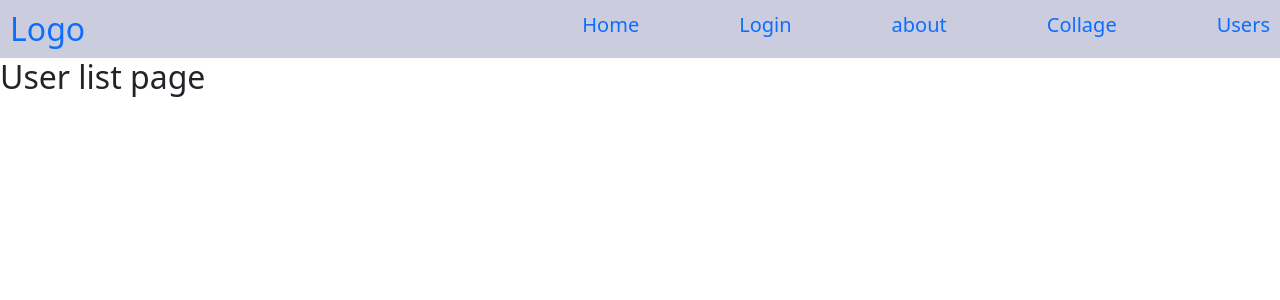
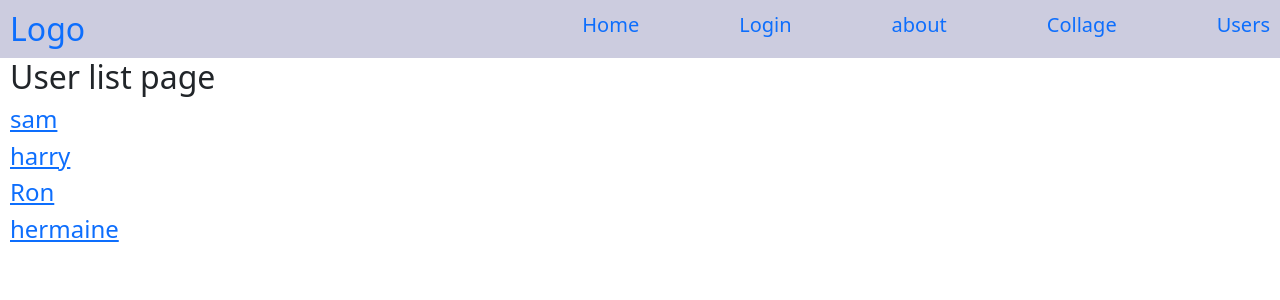
Before and after one commit to yahoowecanwork2/Learning-React, a React (Vite) app: page /users in a window 1280 px wide. Shown: the top 300 px of the page. Built offline with nearby package versions, Linux system fonts and the light colour scheme.

Commit message:
learning same new

```diff
--- a/src/App.jsx
+++ b/src/App.jsx
@@ -10,6 +10,7 @@ import Student from './student';
 import Departments from './Department';
 import Details from './Details';
 import Users from './Users';
+import UsersDetails from './userDetails';
 
 
 function App() {
@@ -26,6 +27,7 @@ function App() {
             <Route path='/user/Login' element={<h1><Login /></h1>} />
             <Route path='/user/About' element={<h1><About /></h1>} />
             <Route path='/users' element={<h1><Users /></h1>} />
+            <Route path='/users/:id' element={<h1><UsersDetails /></h1>}></Route>
           </Route>
 
 
--- a/src/Users.jsx
+++ b/src/Users.jsx
@@ -1,7 +1,22 @@
+
+import { Link } from "react-router";
 function Users() {
+    const userData = [{ id: 1, name: 'sam' },
+    { id: 2, name: 'harry' },
+    { id: 3, name: 'Ron' },
+    { id: 4, name: 'hermaine' },
+    ]
+
     return (
-        <div>
+        <div style={{ marginLeft: 10 }}>
             <h2>User list page</h2>
+            {
+                userData.map((item) => (
+                    <div>
+                        <h4><Link to={'/users/ ' + item.id}>{item.name}</Link></h4>
+                    </div>
+                ))
+            }
         </div>
     )
 }
--- /dev/null
+++ b/src/userDetails.jsx
@@ -0,0 +1,13 @@
+
+import { Link } from "react-router";
+function UsersDetails() {
+
+
+    return (
+        <div style={{ marginLeft: 10 }}>
+            <h2>UserDetails list page</h2>
+
+        </div>
+    )
+}
+export default UsersDetails;
```
